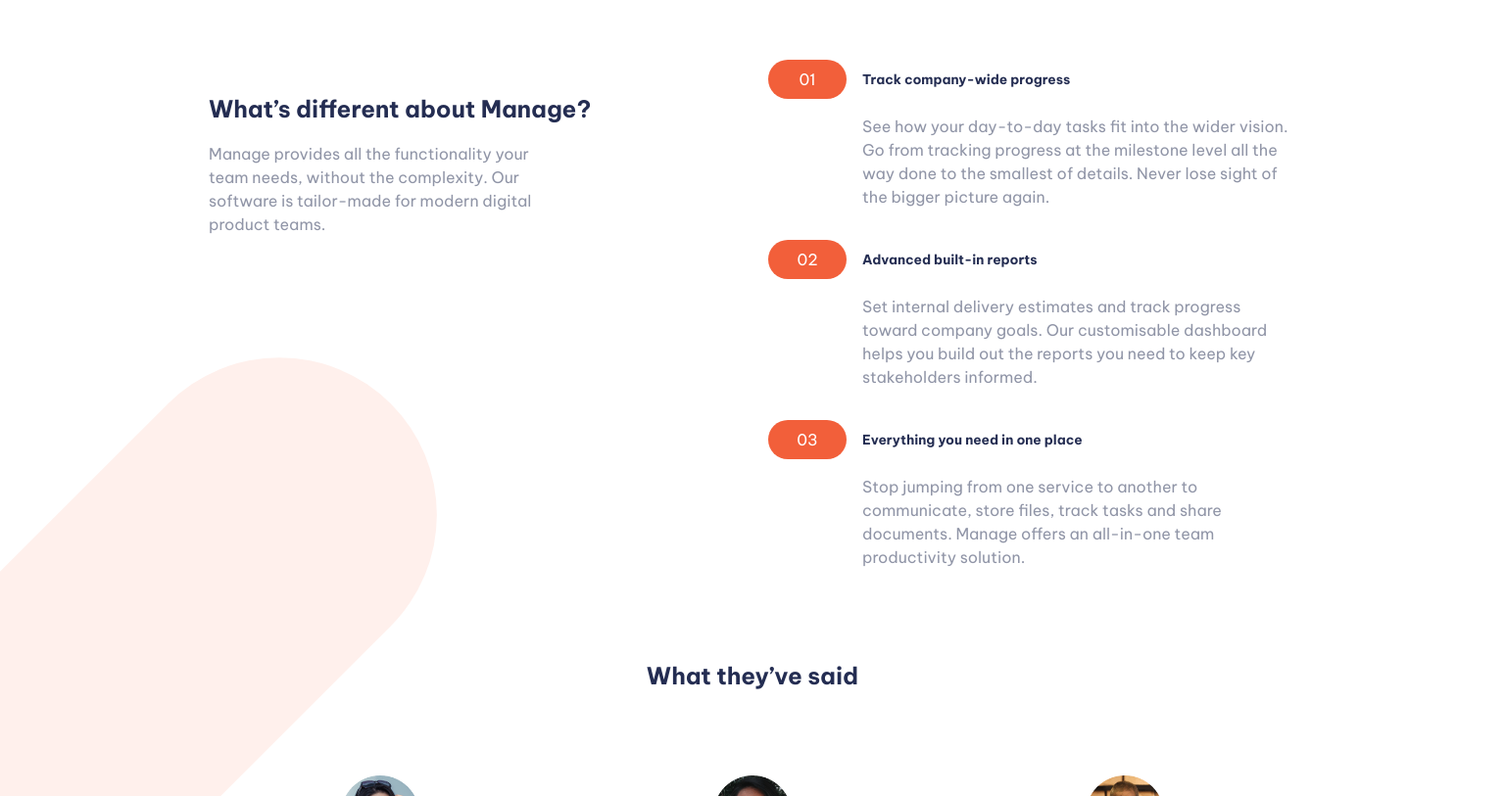
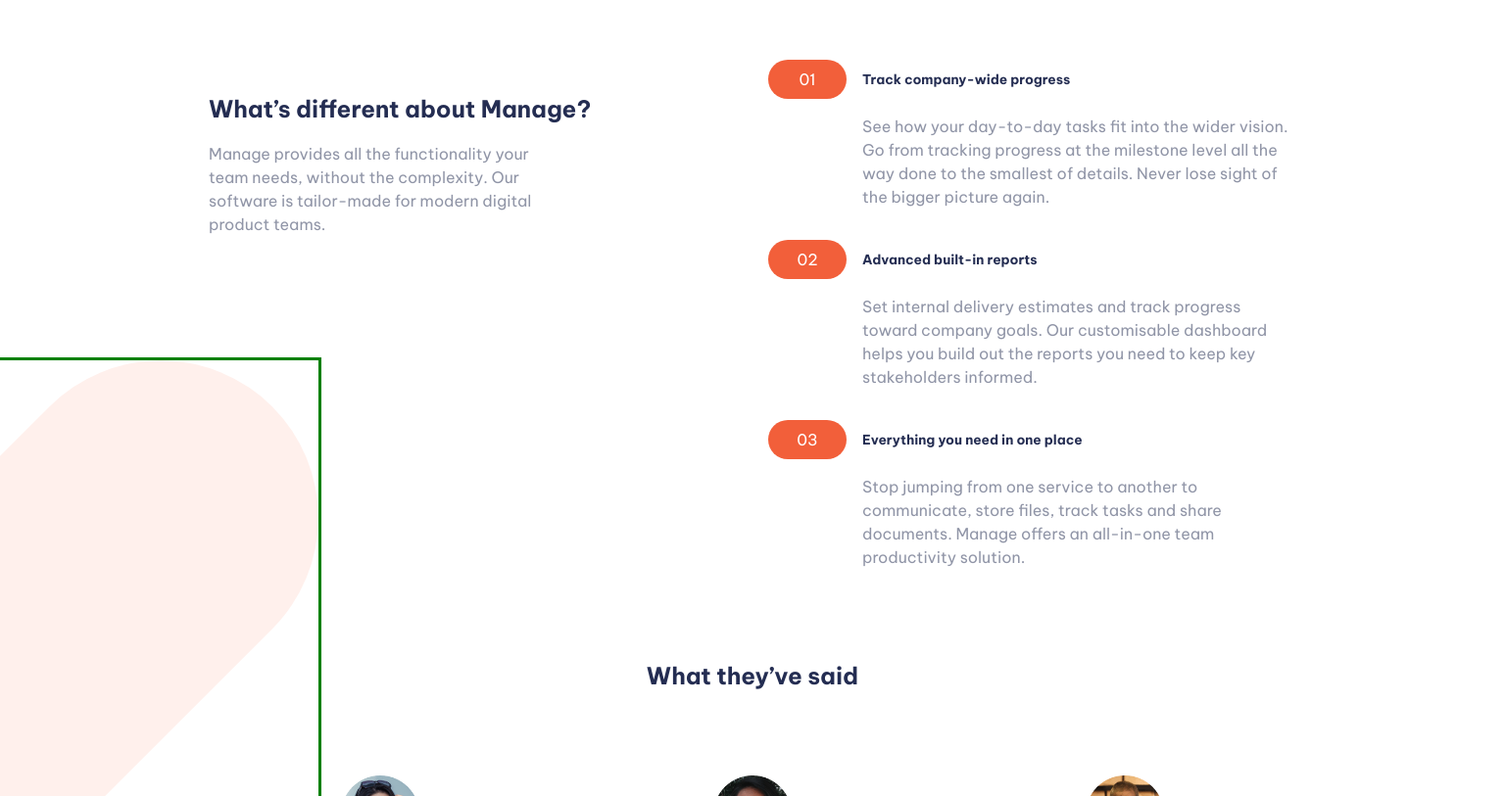
Before and after one commit to RodneyTakundaMadondo/Manage-Landing-Page-Master, a plain HTML site: page index.html in a window 1536 px wide. Shown: the part 644-1457 px from the top of the page at 98% size. Drawn offline with nearby package versions, Linux system fonts and the light colour scheme.

Commit message:
updated css

```diff
--- a/scss/style.scss
+++ b/scss/style.scss
@@ -429,6 +429,22 @@ body {
     }
 }
 
+@media(min-width:1400px){
+    .difference {
+        .even-columns {
+            &__text::before{
+                z-index: -1;
+                background-size: 600px;
+                background-position: top right;
+                width: 600px;
+                height: 600px;
+                bottom: -22rem;
+                left: -90%;
+                border: 3px solid green !important;
+            }
+        }
+    }
+}
 
 .carousel {
     padding-block: 2rem;
@@ -565,6 +581,7 @@ body {
         }
     }
 }
+
 
 .footer {
     &__container {
```
Also changed, not shown: dist/style.css, 1 other file.
